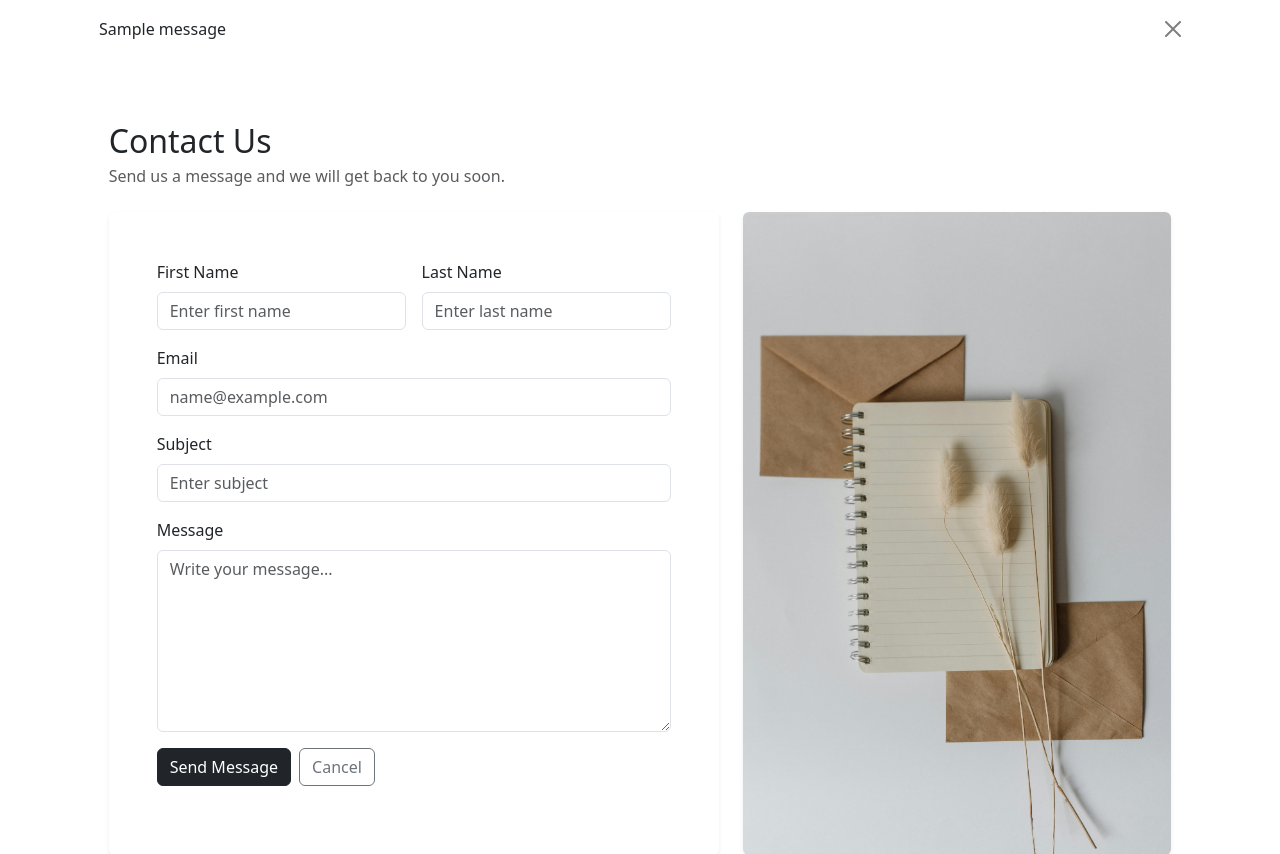
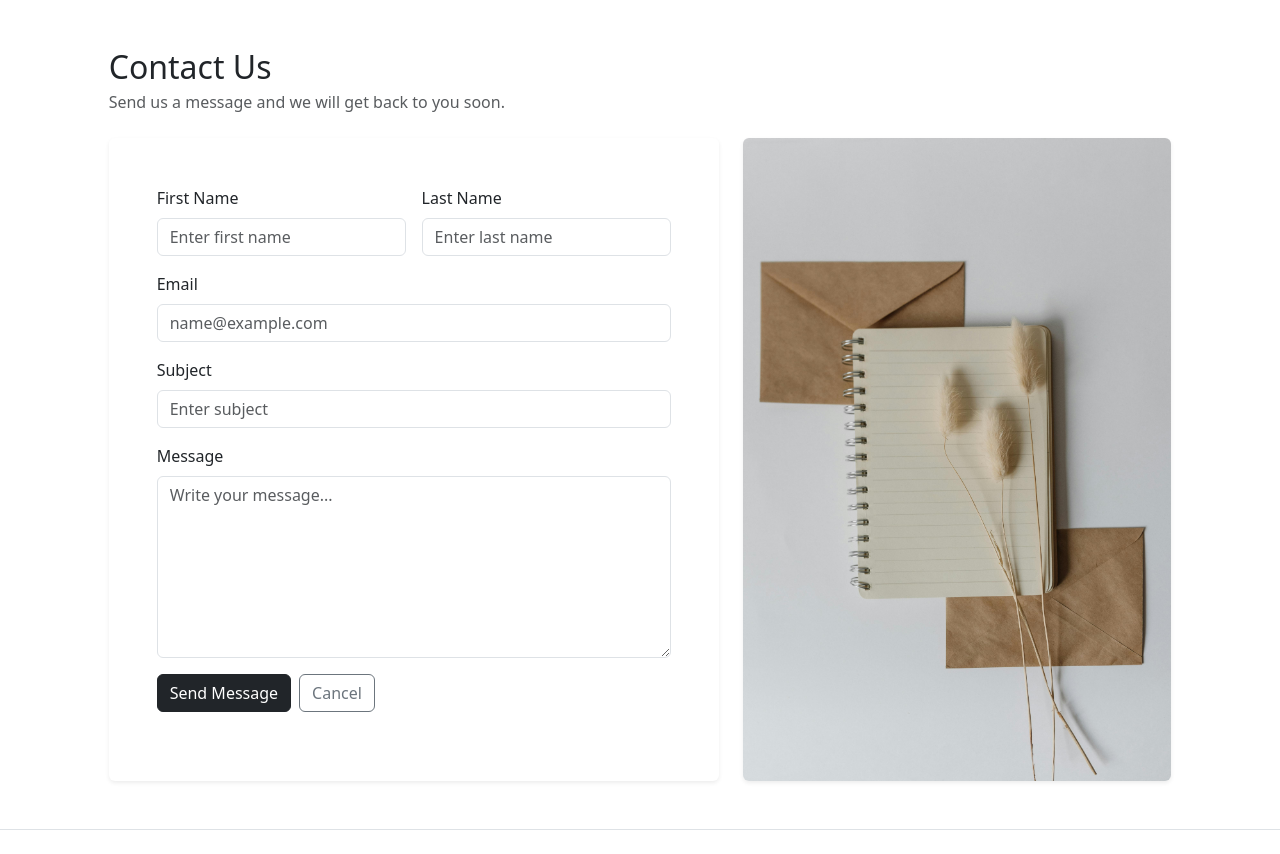
Before and after one commit to FadhelAlmalki/iftar-platform, a Django app: page /contact/ in a window 1280 px wide. Shown: the part 99-953 px from the top of the page. Run offline with Django 5.2, Linux system fonts and the light colour scheme; tables that the repository leaves empty hold one stand-in row (values such as "Sample post"); one stand-in notice (Sample message) is shown.

Commit message:
Added changes to message functionality

```diff
--- a/IftarPlatform/main/static/css/main.css
+++ b/IftarPlatform/main/static/css/main.css
@@ -70,3 +70,24 @@
         font-size: 2rem;
     }
 }
+
+/* Flash overlay for global messages */
+.flash-overlay {
+    position: fixed;
+    top: 72px; /* adjust to navbar height if needed */
+    left: 50%;
+    transform: translateX(-50%);
+    z-index: 1050;
+    width: calc(100% - 40px);
+    max-width: 980px;
+    pointer-events: none; /* allow clicks through empty areas */
+}
+.flash-overlay .container {
+    pointer-events: auto; /* allow interacting with alert inside */
+}
+.flash-overlay .alert {
+    box-shadow: 0 6px 18px rgba(0,0,0,0.12);
+}
+@media (max-width:576px){
+    .flash-overlay { top: 60px; width: calc(100% - 20px); }
+}
--- a/IftarPlatform/main/templates/main/base.html
+++ b/IftarPlatform/main/templates/main/base.html
@@ -14,8 +14,9 @@
         {% include 'main/nav.html' %}
     </header>
 
+    {% include 'main/message.html' %}
+
     <main>
-        {% include 'main/message.html' %}
         {% block content %}{% endblock %}
     </main>
 
@@ -24,5 +25,41 @@
     </footer>
 
     <script src="https://cdn.jsdelivr.net/npm/bootstrap@5.3.8/dist/js/bootstrap.bundle.min.js" integrity="sha384-FKyoEForCGlyvwx9Hj09JcYn3nv7wiPVlz7YYwJrWVcXK/BmnVDxM+D2scQbITxI" crossorigin="anonymous"></script>
+    <script>
+    (function(){
+        // Keep flash overlay fixed at top of viewport. If the navbar is fixed (e.g. has
+        // position: fixed or class 'fixed-top'), offset the overlay by navbar height.
+        function positionFlash() {
+            const overlay = document.querySelector('.flash-overlay');
+            if(!overlay) return;
+            const nav = document.querySelector('header');
+            let top = 8; // default small gap from viewport top
+            if (nav) {
+                // Use the header's layout height so the overlay appears immediately under the nav
+                top = nav.offsetHeight + 8;
+            }
+            overlay.style.top = top + 'px';
+        }
+
+        document.addEventListener('DOMContentLoaded', function(){
+            positionFlash();
+            window.addEventListener('resize', positionFlash);
+
+            const alerts = document.querySelectorAll('.flash-overlay .alert');
+            if(!alerts.length) return;
+            setTimeout(() => {
+                alerts.forEach(el => {
+                    try {
+                        const bsAlert = bootstrap.Alert.getOrCreateInstance(el);
+                        bsAlert.close();
+                    } catch (e) {
+                        el.classList.remove('show');
+                        setTimeout(()=> el.remove(), 350);
+                    }
+                });
+            }, 4500);
+        });
+    })();
+    </script>
 </body>
 </html>
--- a/IftarPlatform/main/templates/main/message.html
+++ b/IftarPlatform/main/templates/main/message.html
@@ -1,10 +1,14 @@
-<div class="container mb-2">
+<div id="flash-container" aria-live="polite" aria-atomic="true">
     {% if messages %}
-        {% for message in messages %}
-        <div class="alert {{ message.tags|default:'alert-info' }} alert-dismissible fade show" role="alert">
-            {{ message }}
-            <button type="button" class="btn-close" data-bs-dismiss="alert" aria-label="Close"></button>
+        <div class="flash-overlay">
+            <div class="container">
+                {% for message in messages %}
+                <div class="alert {{ message.tags|default:'alert-info' }} alert-dismissible fade show" role="status">
+                    {{ message }}
+                    <button type="button" class="btn-close" data-bs-dismiss="alert" aria-label="Close"></button>
+                </div>
+                {% endfor %}
+            </div>
         </div>
-        {% endfor %}
     {% endif %}
 </div>
```
